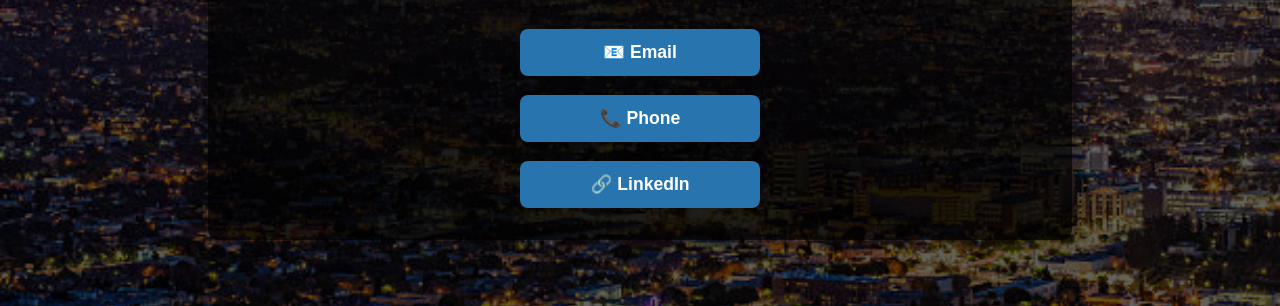
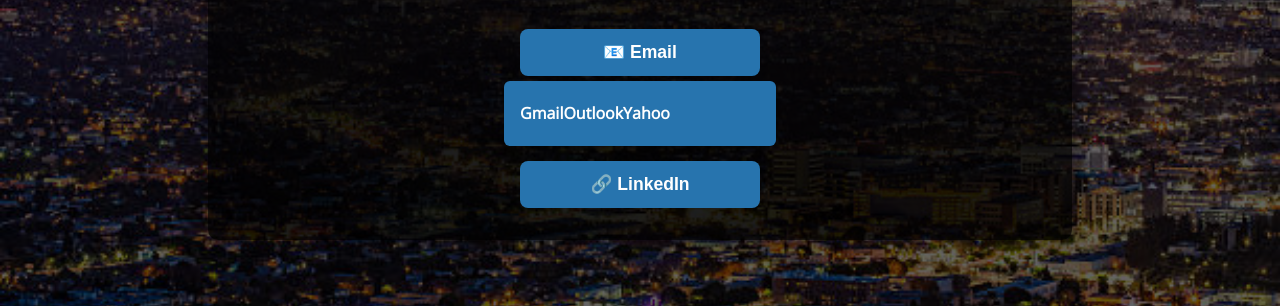
Before and after one commit to drubio04/drubio.github.io, a plain HTML site: page contact.html in a window 1280 px wide. Both pictures are taken after a click on the button "📧 Email". Shown: the part 494-800 px from the top of the page. Drawn offline with nearby package versions, Linux system fonts and the light colour scheme.

Commit message:
Update contact.html

```diff
--- a/contact.html
+++ b/contact.html
@@ -57,11 +57,10 @@
       nav.classList.toggle('active');
     }
 
-    function toggleEmailOptions() {
-      const options = document.getElementById('email-options');
-      options.style.display = options.style.display === 'block' ? 'none' : 'block';
-    }
-
+   function toggleEmailOptions() {
+    const emailOptions = document.getElementById("emailOptions");
+    emailOptions.style.display = emailOptions.style.display === "flex" ? "none" : "flex";
+  }
     function togglePhonePopup() {
       const popup = document.getElementById('phone-popup');
       popup.style.display = popup.style.display === 'block' ? 'none' : 'block';
```
